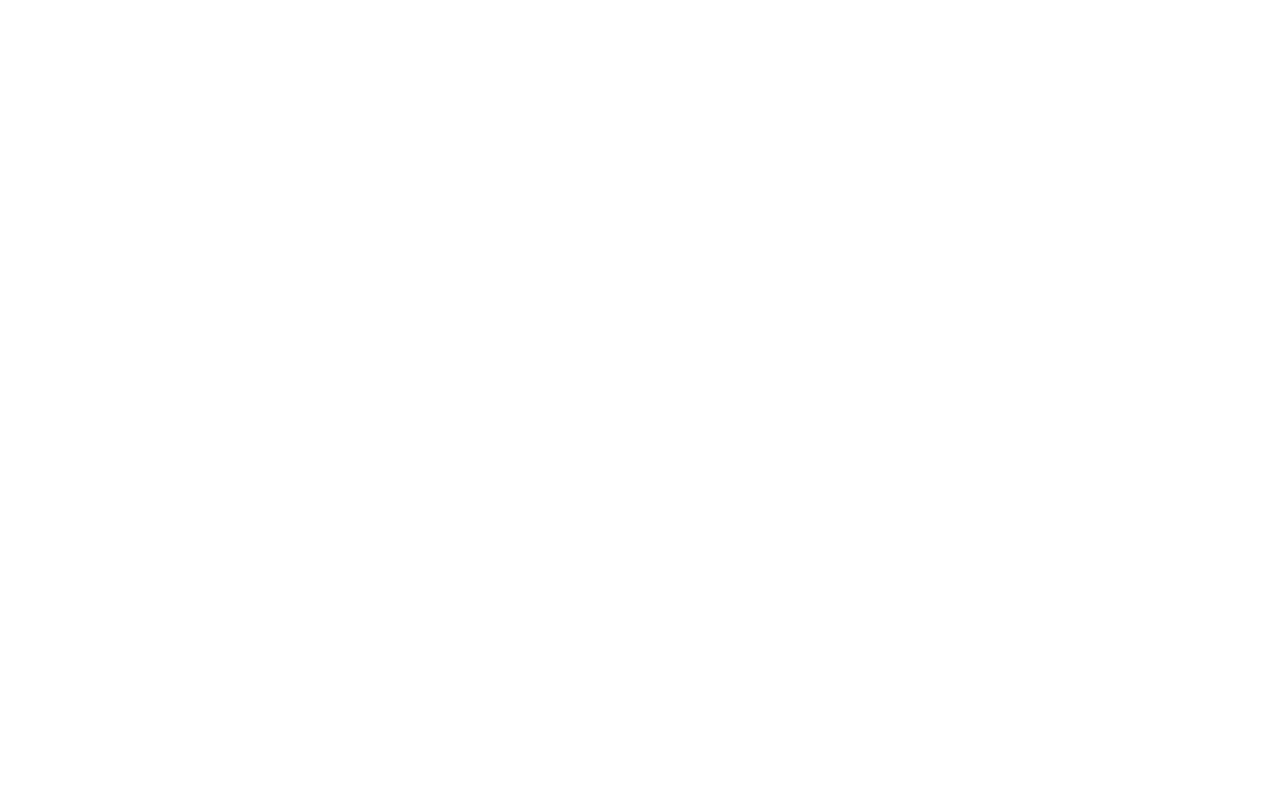
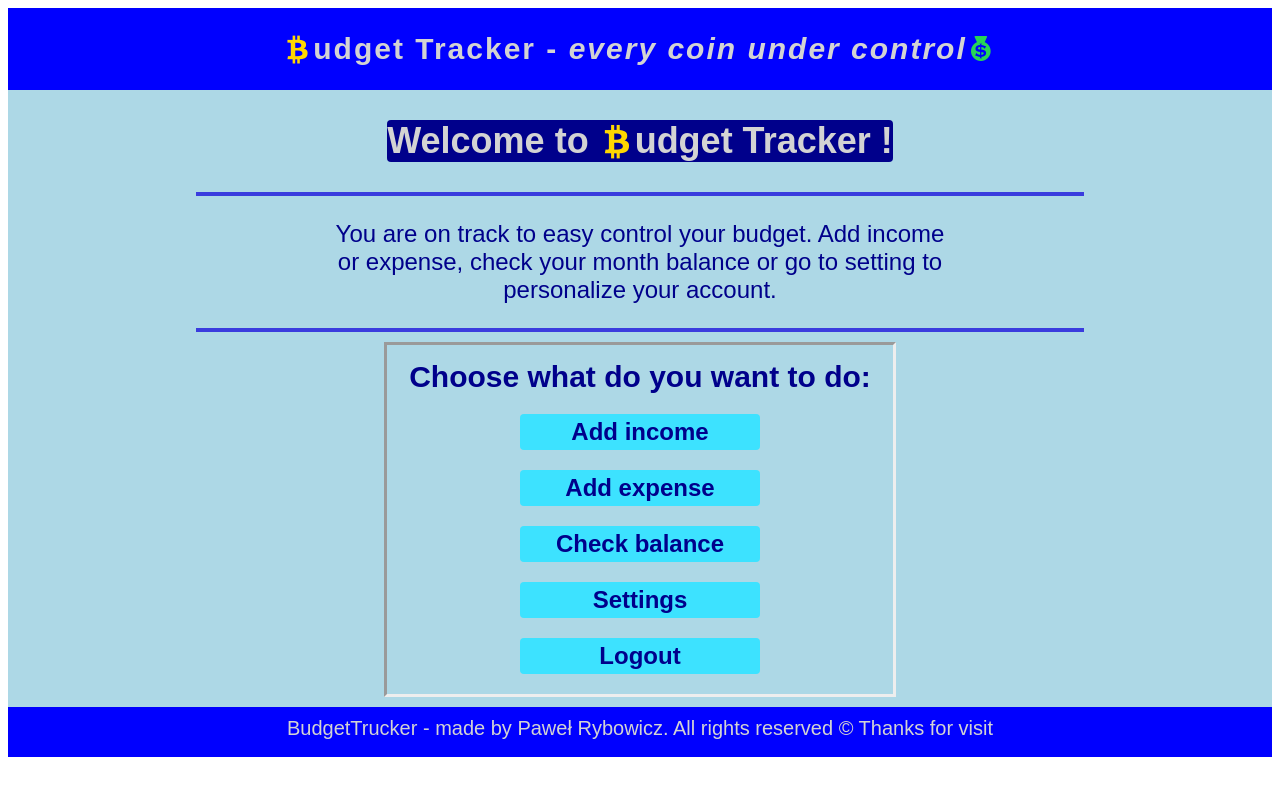
Before and after one commit to Pawryb91/BudgetTracker_webapp, a plain HTML site: page MainMenu.html in a window 1280 px wide. Drawn offline with Linux system fonts and the light colour scheme.

Commit message:
Add mainMenu page

```diff
--- a/MainMenu.html
+++ b/MainMenu.html
@@ -7,11 +7,57 @@
 	<meta http-equiv="X-UA-Compatible" content="IE=edge" />
 
 	<link rel="stylesheet" href="style.css" type="text/css"/>
+	<link rel="stylesheet" href="css/fontello.css" type="text/css"/>
 
 </head>
 
 <body>
 
+<div class="conteiner">
+
+		<header>
+				<div class="logo">
+					<h1>
+						<i class="icon-bitcoin"></i>udget Tracker - <i>every coin under control</i><i class="icon-money"></i>
+					</h1>
+				</div>
+		</header>
+
+
+		<main>
+			<article>
+
+						<h2> Welcome to <i class="icon-bitcoin"></i>udget Tracker ! </h2>
+						<hr>
+						<p> You are on track to easy control your budget. Add income or expense, check your month balance or go to setting to personalize your account. </p>
+						<hr>
+
+						<div id="list">
+							<h3>Choose what do you want to do:</h3>
+							<ul>
+								<li><a href="Add_income.html">Add income</a></li>
+								<li><a href="Add_expense.html">Add expense</a></li>
+								<li><a href="Balance.html">Check balance</a></li>
+								<li><a href="Settings.html">Settings</a></li>
+								<li><a href="Login.html">Logout</a></li>
+							</ul>
+						</div>
+
+
+
+			</article>
+
+
+
+
+		</main>
+
+		<footer id="footerlogin">
+			BudgetTrucker - made by Paweł Rybowicz. All rights reserved &copy; Thanks for visit
+		</footer>
+
+	</div>
+
 
 </body>
 
--- a/style.css
+++ b/style.css
@@ -9,6 +9,40 @@
 	font-family: Arial;
 
 }
+
+h1
+{
+	font-size: 36px;
+	color: grey;
+	font-weight:700;
+
+}
+
+h2
+{
+	font-size: 36px;
+	color: lightgrey;
+	font-weight:700;
+	border-radius: 4px;
+	background-color:darkblue;
+	text-align:center;
+	width:40%;
+	margin-right:auto;
+	margin-left:auto;
+}
+
+h3
+{
+	font-size: 30px;
+	color: darkblue;
+	font-weight:700;
+	text-align:center;
+	margin-block-start: 0.5em;
+	margin-block-end: 0.5em;
+}
+
+
+
 
 .logo
 {
@@ -76,8 +110,6 @@
 	color: grey;
 }
 
-
-
 .form
 {
 	width:50%;
@@ -94,6 +126,16 @@
 	margin-bottom:50px;
 	font-size:24px;
 	font-weight:700;
+}
+
+article > p
+{
+	font-size:24px;
+	color: darkblue;
+	width:50%;
+	text-align:center;
+	margin-right:auto;
+	margin-left:auto;
 }
 
 a
@@ -136,3 +178,58 @@ input[type=submit]
 {
 	padding:10px;
 }
+
+#list
+{
+	text-align:center;
+	width:40%;
+	margin-left:auto;
+	margin-right:auto;
+	border-style: inset;
+	margin-bottom:10px;
+	margin-top:10px;
+}
+
+ul
+{
+	text-align:center;
+	list-style-type:none;
+	padding-inline-start: 0px;
+}
+
+li
+{
+	margin:20px;
+}
+
+
+#list > ul > li > a
+{
+
+	display: block;
+	font-size:24px;
+	font-weight:700;
+	color: darkblue;
+	background-color: #3de2ff;
+	border-radius:4px;
+	padding:4px;
+	width:50%;
+	margin-left:auto;
+	margin-right:auto;
+}
+#list > ul > li > a:hover
+{
+	color:blue;
+	background-color: #2ed1ee;
+}
+
+#list > ul > li > a:visited
+{
+	color: darkblue;
+}
+
+hr
+{
+	width:70%;
+	border: 2px solid #3a3cde;
+}
```
